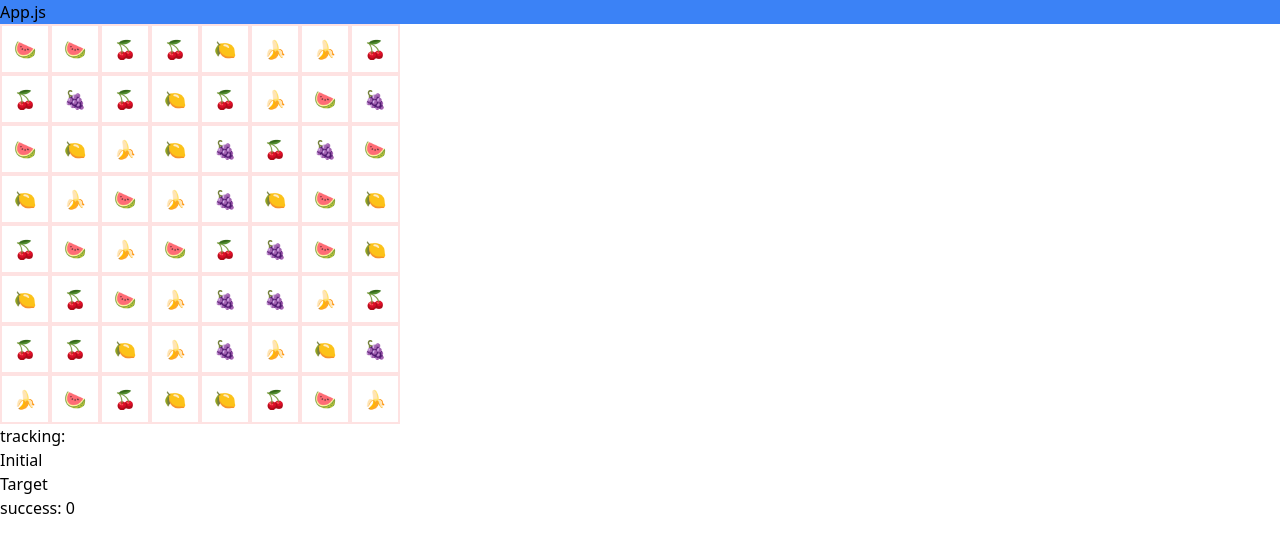
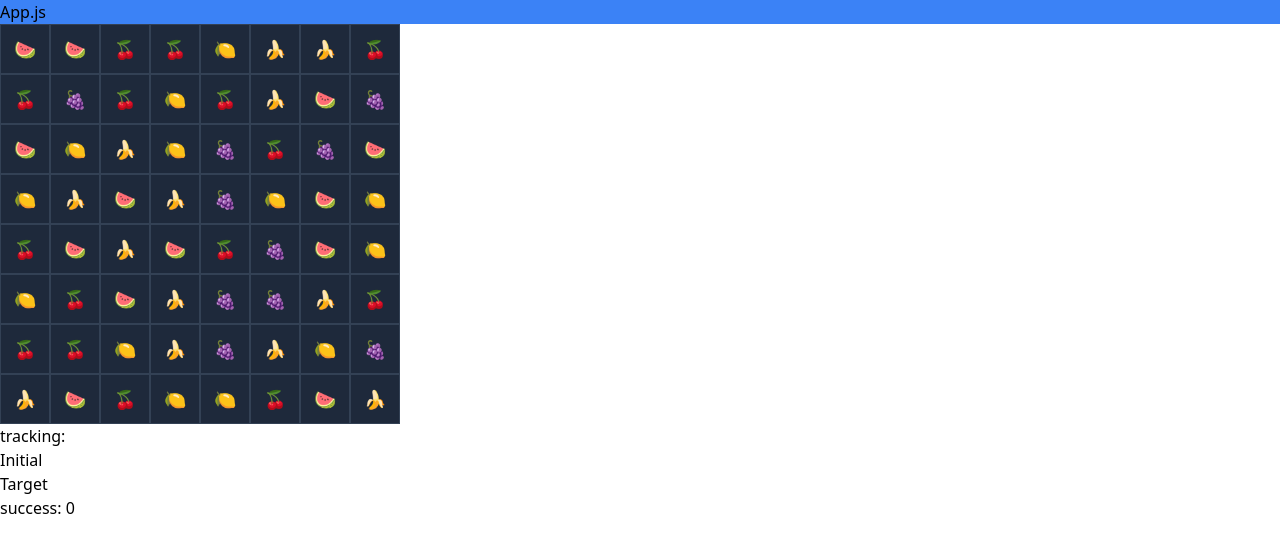
Before and after one commit to r-yabyab/swapples, a React (Create React App) app in the folder swapples-client/: page / in a window 1280 px wide. Shown: the top 552 px of the page. Built offline with nearby package versions, Linux system fonts and the light colour scheme.

Commit message:
Checks if swapping with adjacent

```diff
--- a/swapples-client/package.json
+++ b/swapples-client/package.json
@@ -8,6 +8,7 @@
     "@testing-library/user-event": "^13.5.0",
     "react": "^18.3.1",
     "react-dom": "^18.3.1",
+    "react-draggable": "^4.4.6",
     "react-router-dom": "^6.26.0",
     "react-scripts": "5.0.1",
     "web-vitals": "^2.1.4"
--- a/swapples-client/src/App.js
+++ b/swapples-client/src/App.js
@@ -1,5 +1,6 @@
 import { useState } from "react";
 import Board from "./components/Board";
+import { BoardOptions } from "./config/BoardOptions";
 
 function App() {
 
@@ -15,7 +16,7 @@ function App() {
 
 <div className=" bg-blue-500">App.js</div>
 
-<Board rows={8} cols={8} setTracking={setTracking} />
+<Board rows={BoardOptions.rows} cols={BoardOptions.cols} setTracking={setTracking} />
 
       <div>
         <div className="flex-col">
--- a/swapples-client/src/components/Board.js
+++ b/swapples-client/src/components/Board.js
@@ -1,5 +1,6 @@
 import { useState } from "react";
 import Cell from "./Cell";
+
 
 const generateInitialBoard = (rows, cols) => {
     const items = ["🍒", "🍇", "🍉", "🍋", "🍌"]; // Example items
@@ -39,7 +40,7 @@ const generateInitialBoard = (rows, cols) => {
 
 export default function Board ({ rows, cols, setTracking })  {
     const [board, setBoard] = useState(generateInitialBoard(rows, cols))
-    const [selectedCell, setSelectedCell] = useState(null);
+    const [selectedCell, setSelectedCell] = useState(null); // first clicked cell
 
     const handleCellClick = (row, col) => {
         // if specify board[row][col] in setTrackings, they will point to the same fruit for some reason
@@ -53,7 +54,7 @@ export default function Board ({ rows, cols, setTracking })  {
                 count: prevState.count
               }));
         } else {
-
+            if (isAdjacent(selectedCell, { row, col })) {
                 const selectedItem = board[selectedCell.row][selectedCell.col];
                 swapCells(selectedCell, { row, col });
                 setTracking(prevState => ({
@@ -61,12 +62,24 @@ export default function Board ({ rows, cols, setTracking })  {
                     targetCell: `Selected Cell @ row ${selectedCell.row}, col ${selectedCell.col} (${selectedItem}), Swapped with cell @ row ${row}, col ${col} (${item})\n`,
                     count: prevState.count + 1
                   }));
+                // setSelectedCell(null);
+                // setTracking(null)
+            } else {
+                console.log('cells are not adjacent')
+            }
             setSelectedCell(null);
-            // setTracking(null)
+
         }
     }
 
+    const isAdjacent = (cell1, cell2) => {
+        const rowDiff = Math.abs(cell1.row - cell2.row);
+        const colDiff = Math.abs(cell1.col - cell2.col);
+        return (rowDiff === 1 && colDiff === 0) || (rowDiff === 0 && colDiff === 1);
+    };
+
     const swapCells = (cell1, cell2) => {
+
         const newBoard = [...board];
         const temp = newBoard[cell1.row][cell1.col];
         newBoard[cell1.row][cell1.col] = newBoard[cell2.row][cell2.col];
@@ -104,7 +117,7 @@ export default function Board ({ rows, cols, setTracking })  {
     return (
         <>
 
-            <div className="board flex-col ">
+            <div className="board flex-col select-none ">
                 {board.map((row, rowIndex) => (
                     <div key={rowIndex} className="row flex">
                         {row.map((item, colIndex) => (
--- a/swapples-client/src/components/Cell.js
+++ b/swapples-client/src/components/Cell.js
@@ -3,8 +3,8 @@
 export default function Cell ({ item, onClick, isSelected }) {
     return (
       <div
-        className={`cell w-[50px] h-[50px] flex justify-center
-            align-middle items-center border-red-100 border-2 cursor-pointer text-lg
+        className={`cell w-[50px] h-[50px] flex justify-center bg-slate-800
+            align-middle items-center border-slate-700 border-[1px] cursor-pointer text-lg
             ${isSelected ? "selected bg-blue-300" : ""}`}
         onClick={onClick}
       >
--- /dev/null
+++ b/swapples-client/src/config/BoardOptions.js
@@ -0,0 +1,4 @@
+export const BoardOptions = {
+    rows: 8,
+    cols: 8
+}
```
Also changed, not shown: 2 other files (tests, documents, lock files or other folders). Lines whose indentation alone changed are shown as unchanged.
